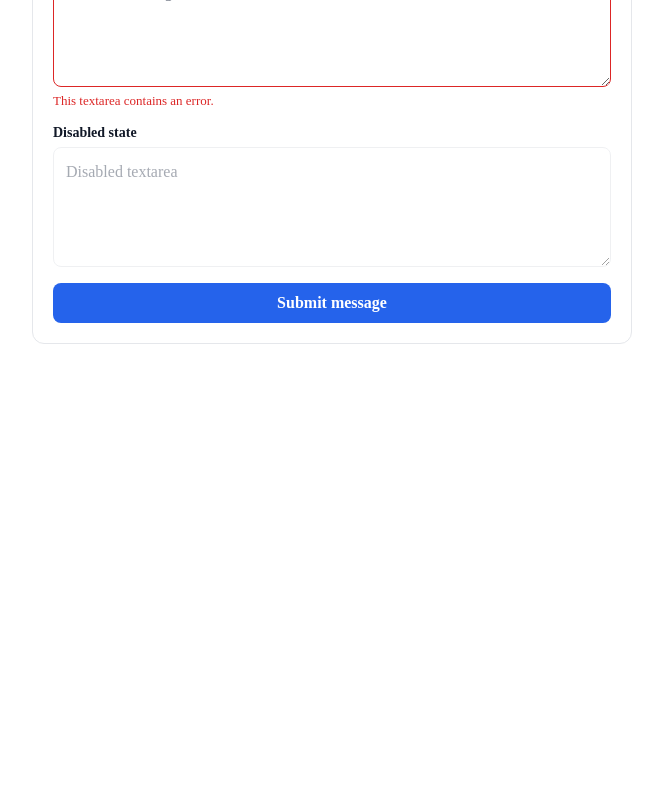
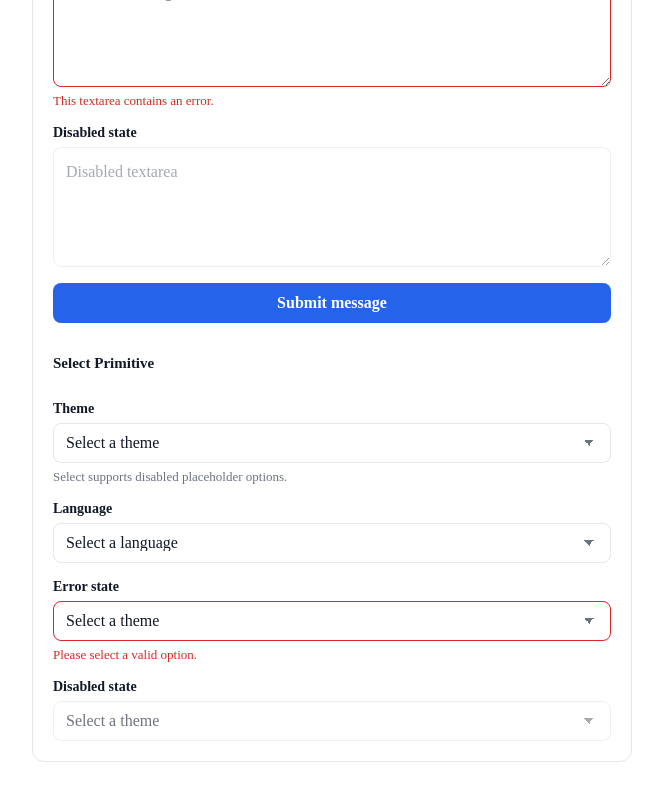
Before and after one commit to ingemedical16/project-os, a Next.js app: page /en in a window 1280 px wide. Shown: the part 1708-2508 px from the top of the page, without its empty margins (308-971 px from the left). Before the commit the page ends 2092 px from the top, so only its background shows below. Built offline with nearby package versions, Linux system fonts and the light colour scheme.

Commit message:
feat: add reusable select primitive

```diff
--- a/src/app/[locale]/page.tsx
+++ b/src/app/[locale]/page.tsx
@@ -2,6 +2,7 @@ import {
   ButtonShowcase,
   InputShowcase,
   LanguageShowcase,
+  SelectShowcase,
   TextareaShowcase,
   ThemeShowcase,
 } from '@/features/design-system/ index';
@@ -18,6 +19,7 @@ export default function HomePage() {
         <ButtonShowcase />
         <InputShowcase />
         <TextareaShowcase />
+        <SelectShowcase />
       </div>
     </main>
   );
--- a/src/components/index.ts
+++ b/src/components/index.ts
@@ -0,0 +1 @@
+export * from './ui';
--- /dev/null
+++ b/src/components/ui/Select/Select.module.scss
@@ -0,0 +1,77 @@
+.field {
+  display: flex;
+  flex-direction: column;
+  gap: 0.6rem;
+  width: 100%;
+}
+
+.label {
+  color: var(--text);
+  font-size: 1.4rem;
+  font-weight: 600;
+}
+
+.select {
+  width: 100%;
+  min-height: 4rem;
+  padding-inline: 1.2rem 3.6rem;
+
+  appearance: none;
+
+  background:
+    linear-gradient(45deg, transparent 50%, var(--text-muted) 50%)
+      calc(100% - 2rem) 50% / 0.6rem 0.6rem no-repeat,
+    linear-gradient(135deg, var(--text-muted) 50%, transparent 50%)
+      calc(100% - 1.6rem) 50% / 0.6rem 0.6rem no-repeat,
+    var(--surface);
+
+  color: var(--text);
+
+  border: 0.1rem solid var(--border);
+  border-radius: 0.8rem;
+
+  font: inherit;
+  font-size: 1.6rem;
+
+  cursor: pointer;
+
+  transition:
+    border-color 0.2s ease,
+    background-color 0.2s ease,
+    color 0.2s ease,
+    outline-color 0.2s ease;
+
+  &:hover:not(:disabled) {
+    border-color: var(--border-hover);
+  }
+
+  &:focus {
+    outline: 0.2rem solid var(--accent);
+    outline-offset: 0.2rem;
+  }
+
+  &:disabled {
+    cursor: not-allowed;
+    opacity: 0.6;
+  }
+}
+
+.error {
+  border-color: var(--danger);
+
+  &:focus {
+    outline-color: var(--danger);
+  }
+}
+
+.helperText {
+  margin: 0;
+  color: var(--text-muted);
+  font-size: 1.3rem;
+}
+
+.errorMessage {
+  margin: 0;
+  color: var(--danger);
+  font-size: 1.3rem;
+}
--- /dev/null
+++ b/src/components/ui/Select/Select.tsx
@@ -0,0 +1,51 @@
+import styles from './Select.module.scss';
+
+import type { SelectProps } from './Select.types';
+
+export function Select({
+  id,
+  label,
+  error,
+  helperText,
+  options,
+  className = '',
+  ...props
+}: SelectProps) {
+  const selectId = id ?? props.name;
+
+  const classes = [
+    styles.select,
+    error ? styles.error : '',
+    className,
+  ]
+    .filter(Boolean)
+    .join(' ');
+
+  return (
+    <div className={styles.field}>
+      {label ? (
+        <label className={styles.label} htmlFor={selectId}>
+          {label}
+        </label>
+      ) : null}
+
+      <select id={selectId} className={classes} {...props}>
+        {options.map((option) => (
+          <option
+            key={option.value}
+            value={option.value}
+            disabled={option.disabled}
+          >
+            {option.label}
+          </option>
+        ))}
+      </select>
+
+      {error ? (
+        <p className={styles.errorMessage}>{error}</p>
+      ) : helperText ? (
+        <p className={styles.helperText}>{helperText}</p>
+      ) : null}
+    </div>
+  );
+}
--- /dev/null
+++ b/src/components/ui/Select/index.ts
@@ -0,0 +1,6 @@
+export { Select } from './Select';
+
+export type {
+  SelectOption,
+  SelectProps,
+} from './Select.types';
--- a/src/components/ui/index.ts
+++ b/src/components/ui/index.ts
@@ -11,5 +11,11 @@ export type {
   InputVariant,
 } from './Input';
 
+export { Select } from './Select';
+export type {
+  SelectOption,
+  SelectProps,
+} from './Select';
+
 export { Textarea } from './Textarea';
 export type { TextareaProps } from './Textarea';
--- a/src/features/design-system/ index.ts
+++ b/src/features/design-system/ index.ts
@@ -1,5 +1,6 @@
 export { ButtonShowcase } from './ButtonShowcase';
 export { InputShowcase } from './InputShowcase';
 export { LanguageShowcase } from './LanguageShowcase';
+export { SelectShowcase } from './SelectShowcase';
 export { TextareaShowcase } from './TextareaShowcase';
 export { ThemeShowcase } from './ThemeShowcase';
--- /dev/null
+++ b/src/features/design-system/SelectShowcase/SelectShowcase.module.scss
@@ -0,0 +1,5 @@
+.showcase {
+  display: flex;
+  flex-direction: column;
+  gap: 1.6rem;
+}
--- /dev/null
+++ b/src/features/design-system/SelectShowcase/SelectShowcase.tsx
@@ -0,0 +1,69 @@
+'use client';
+
+import { useState } from 'react';
+
+import { Select } from '@/components/ui';
+
+import styles from './SelectShowcase.module.scss';
+
+const themeOptions = [
+  { value: '', label: 'Select a theme', disabled: true },
+  { value: 'ocean', label: 'Ocean' },
+  { value: 'forest', label: 'Forest' },
+  { value: 'sunset', label: 'Sunset' },
+  { value: 'violet', label: 'Violet' },
+  { value: 'slate', label: 'Slate' },
+];
+
+const languageOptions = [
+  { value: '', label: 'Select a language', disabled: true },
+  { value: 'en', label: 'English' },
+  { value: 'fr', label: 'Français' },
+  { value: 'ar', label: 'العربية' },
+  { value: 'ro', label: 'Română' },
+];
+
+export function SelectShowcase() {
+  const [selectedTheme, setSelectedTheme] = useState('');
+  const [selectedLanguage, setSelectedLanguage] = useState('');
+
+  return (
+    <section className={styles.showcase}>
+      <h2>Select Primitive</h2>
+
+      <Select
+        label="Theme"
+        value={selectedTheme}
+        onChange={(event) =>
+          setSelectedTheme(event.target.value)
+        }
+        options={themeOptions}
+        helperText="Select supports disabled placeholder options."
+      />
+
+      <Select
+        label="Language"
+        value={selectedLanguage}
+        onChange={(event) =>
+          setSelectedLanguage(event.target.value)
+        }
+        options={languageOptions}
+      />
+
+      <Select
+        label="Error state"
+        value=""
+        onChange={() => {}}
+        options={themeOptions}
+        error="Please select a valid option."
+      />
+
+      <Select
+        label="Disabled state"
+        value=""
+        options={themeOptions}
+        disabled
+      />
+    </section>
+  );
+}
--- /dev/null
+++ b/src/features/design-system/SelectShowcase/index.ts
@@ -0,0 +1 @@
+export { SelectShowcase } from './SelectShowcase';
```
Also changed, not shown: src/components/ui/Select/Select.types.ts (added, +18 -0 lines), 1 other file (tests, documents, lock files or other folders).
